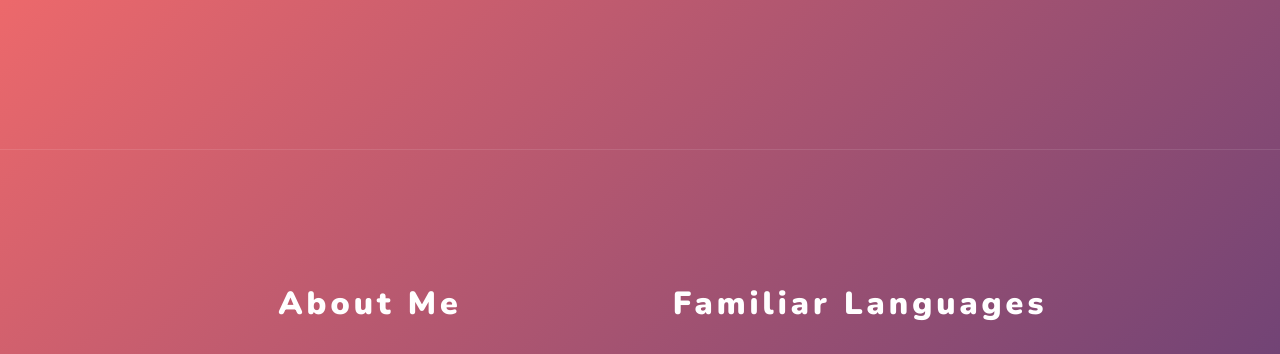
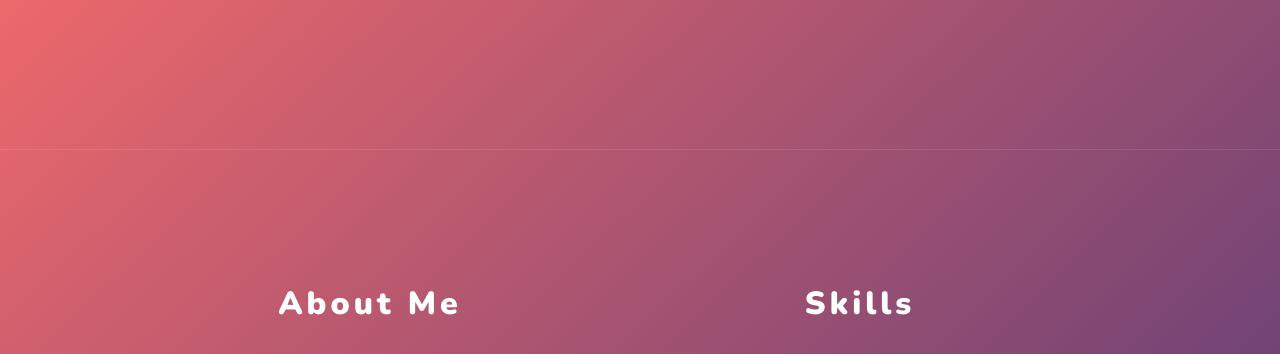
Before and after one commit to breyr/portfolio-site, a plain HTML site: page index.html in a window 1280 px wide. Shown: the part 727-1081 px from the top of the page. Drawn offline with nearby package versions, Linux system fonts and the light colour scheme.

Commit message:
changed text

```diff
--- a/index.html
+++ b/index.html
@@ -34,7 +34,7 @@
       <p style="text-align: center; font-size: 1.25rem">My name is Brey Rivera. As I've already mentioned, I'm an Undergraduate student pursing a Bachelor's degree in Data Science. I've had a passion for web design since I was in 7th grade. I'm currently taking courses on Zero to Mastery Academy in hopes of one day being a Web Developer!</p>
     </section>
     <section class="about-languages">
-      <h1 style="font-size: 2rem; letter-spacing: 0.25rem;">Familiar Languages</h1>
+      <h1 style="font-size: 2rem; letter-spacing: 0.25rem;">Skills</h1>
       <div class="languages-container">
         <div class="language">
           <span style="font-size: 3em;">
```
